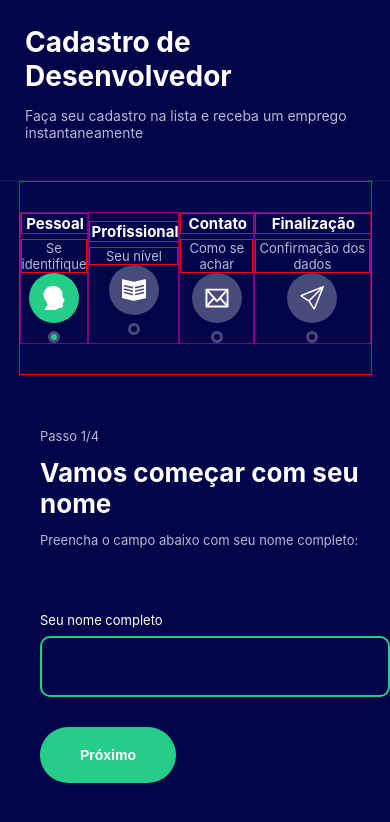
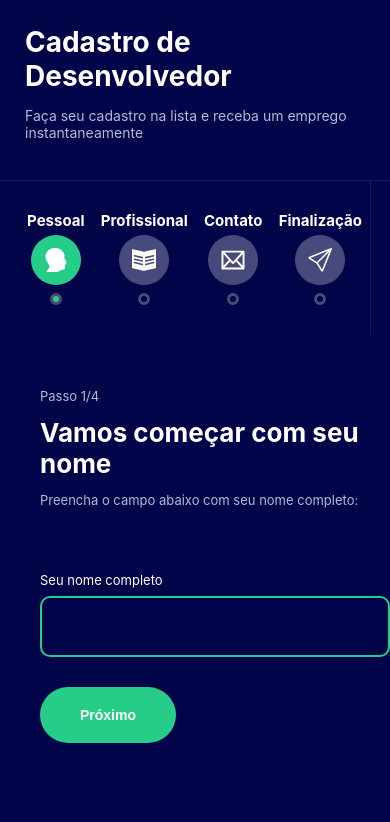
Before and after one commit to fdfborges/formulariomultsetpmodel, a React (Create React App) app: page / in a window 390 px wide. Shown: the top 822 px of the page. Built offline with nearby package versions, Linux system fonts and the light colour scheme.

Commit message:
criando responsivdade do sidebar

```diff
--- a/src/components/SidebarItem/styles.ts
+++ b/src/components/SidebarItem/styles.ts
@@ -9,14 +9,17 @@ export const Container = styled.div`
             display: flex;
             align-items: center;
             justify-content: center;
-            border: 1px solid purple;
-            gap: 2rem;
+            gap: 10rem;
+
+
+
 
             .containerLink{
                 display: flex;
                 flex-direction: column;
                 align-items: center;
                 justify-content: center;
+
             }
     }
 
@@ -46,7 +49,6 @@ export const Title = styled.div`
         align-items: center;
         justify-content: center;
         text-align: center;
-        border: 1px solid red;
 
     }
 `;
@@ -57,11 +59,12 @@ export const Description = styled.div`
     color: #B8B8D4;
 
     @media (max-width: 768px){
+        min-height: 3rem;
         display: flex;
         align-items: center;
         justify-content: center;
         text-align: center;
-        border: 1px solid red;
+        display: none;
 
     }
 
--- a/src/components/Theme/styles.ts
+++ b/src/components/Theme/styles.ts
@@ -32,8 +32,9 @@ export const Sidebar = styled.div`
     border-right: 1px solid #16195C;
     @media (max-width: 768px){
         display: flex;
+        align-items: center;
+        justify-content: space-around;
         width: 90%;
-        border: 1px solid red;
     }
 `;
 
```
